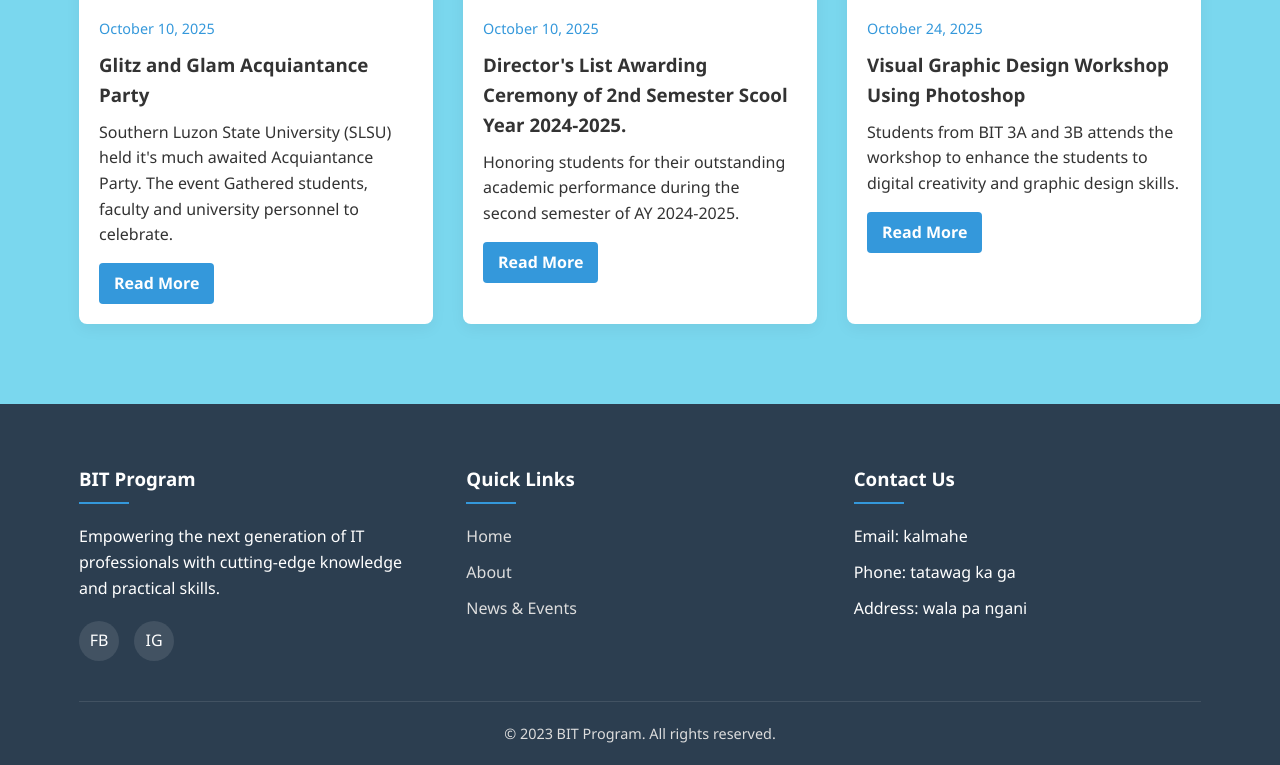
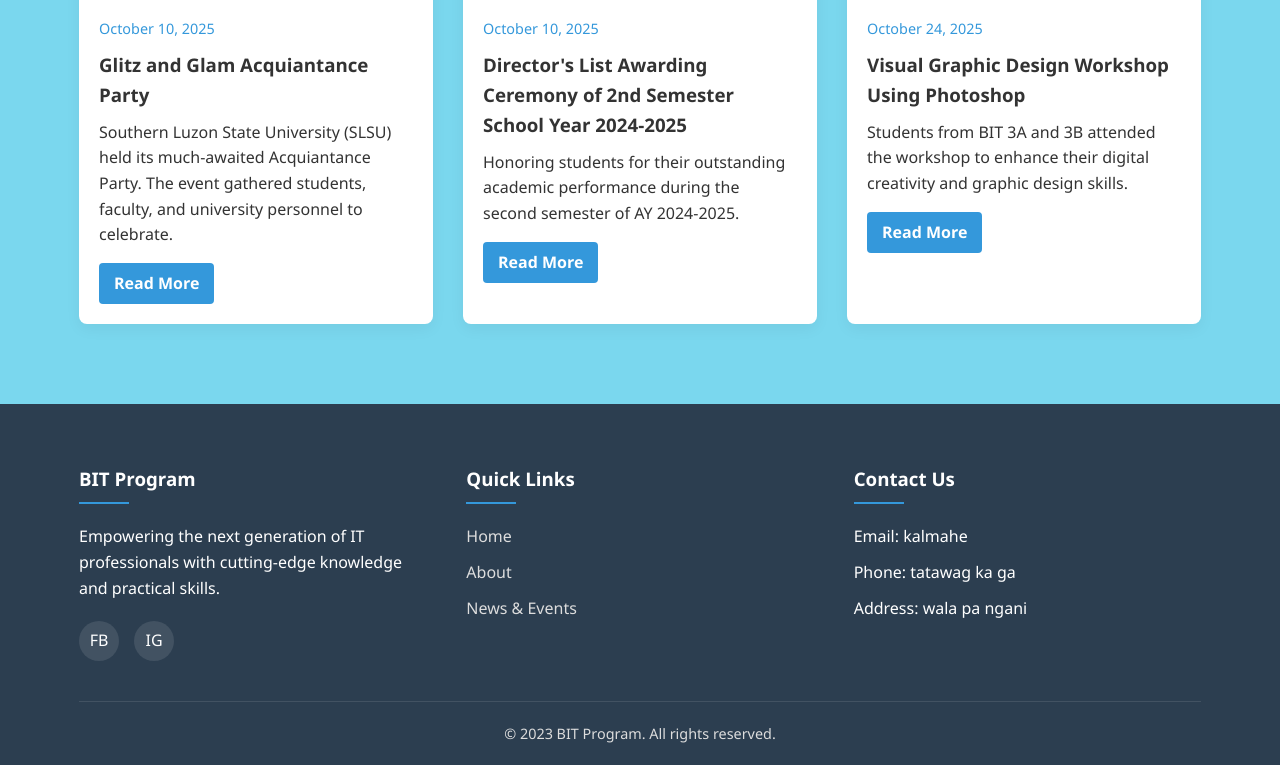
Before and after one commit to buenaventuraalex04-design/BIT-WEB_BUENAVENTURA-PARALE-MAYUGA, a plain HTML site: page BIT WEB/home.html in a window 1280 px wide. Shown: the part 1387-2152 px from the top of the page. Drawn offline with Linux system fonts and the light colour scheme.

Commit message:
pinaayos ko ho sa ai

```diff
--- a/BIT WEB/home.html
+++ b/BIT WEB/home.html
@@ -5,13 +5,10 @@
   <meta name="viewport" content="width=device-width, initial-scale=1.0">
   <title>BIT COURSE WEBSITE</title>
   <link rel="stylesheet" href="bit.css">
-  <script dfer src="script.js"></script>
+  <script defer src="script.js"></script>
 </head>
 <body>
-
-
-<body>
-    <!-- ulohan -->
+  <!-- Header -->
   <header>
     <div class="container">
       <nav class="navbar">
@@ -31,7 +28,7 @@
     </div>
   </header>
 
-        <!-- bungad ngani -->
+  <!-- Hero Section -->
   <section class="hero">
     <div class="container">
       <h1>Bachelor of Information Technology</h1>
@@ -40,7 +37,7 @@
     </div>
   </section>
 
-    <!-- matamis na salita -->
+  <!-- Features Section -->
   <section class="section features">
     <div class="container">
       <h2 class="section-title">Why Choose BIT?</h2>
@@ -64,9 +61,7 @@
     </div>
   </section>
 
-
-
-  <!-- kasalukuyang ganap -->
+  <!-- News Section -->
   <section class="section news-section">
     <div class="container">
       <h2 class="section-title">Latest News & Events</h2>
@@ -76,7 +71,7 @@
           <div class="news-content">
             <span class="news-date">October 10, 2025</span>
             <h3>Glitz and Glam Acquiantance Party</h3>
-                        <p>Southern Luzon State University (SLSU) held it's much awaited Acquiantance Party. The event Gathered students, faculty and university personnel to celebrate.</p>
+            <p>Southern Luzon State University (SLSU) held its much-awaited Acquiantance Party. The event gathered students, faculty, and university personnel to celebrate.</p>
             <a href="news.html" class="btn" style="margin-top: 15px; padding: 8px 15px;">Read More</a>
           </div>
         </div>
@@ -84,17 +79,17 @@
           <img src="dl awardee.jpg" alt="DL Awardee" class="news-img">
           <div class="news-content">
             <span class="news-date">October 10, 2025</span>
-                        <h3>Director's List Awarding Ceremony of 2nd Semester Scool Year 2024-2025.</h3>
+            <h3>Director's List Awarding Ceremony of 2nd Semester School Year 2024-2025</h3>
             <p>Honoring students for their outstanding academic performance during the second semester of AY 2024-2025.</p>
             <a href="news.html" class="btn" style="margin-top: 15px; padding: 8px 15px;">Read More</a>
           </div>
         </div>
         <div class="news-card">
-                    <img src="Photoshop Seminar.jpg" alt=" Visual Design Using Photoshop Seminar" class="news-img">
+          <img src="Photoshop Seminar.jpg" alt="Visual Design Using Photoshop Seminar" class="news-img">
           <div class="news-content">
             <span class="news-date">October 24, 2025</span>
             <h3>Visual Graphic Design Workshop Using Photoshop</h3>
-                        <p>Students from BIT 3A and 3B attends the workshop to enhance the students to digital creativity and graphic design skills.</p>
+            <p>Students from BIT 3A and 3B attended the workshop to enhance their digital creativity and graphic design skills.</p>
             <a href="news.html" class="btn" style="margin-top: 15px; padding: 8px 15px;">Read More</a>
           </div>
         </div>
@@ -102,8 +97,7 @@
     </div>
   </section>
 
-
- <!-- paahan -->
+  <!-- Footer -->
   <footer>
     <div class="container">
       <div class="footer-content">
```
Also changed, not shown: BIT WEB/about.html (+4 -7 lines), BIT WEB/contact.html (+3 -6 lines), BIT WEB/news.html (+7 -10 lines). Lines whose indentation alone changed are shown as unchanged.
